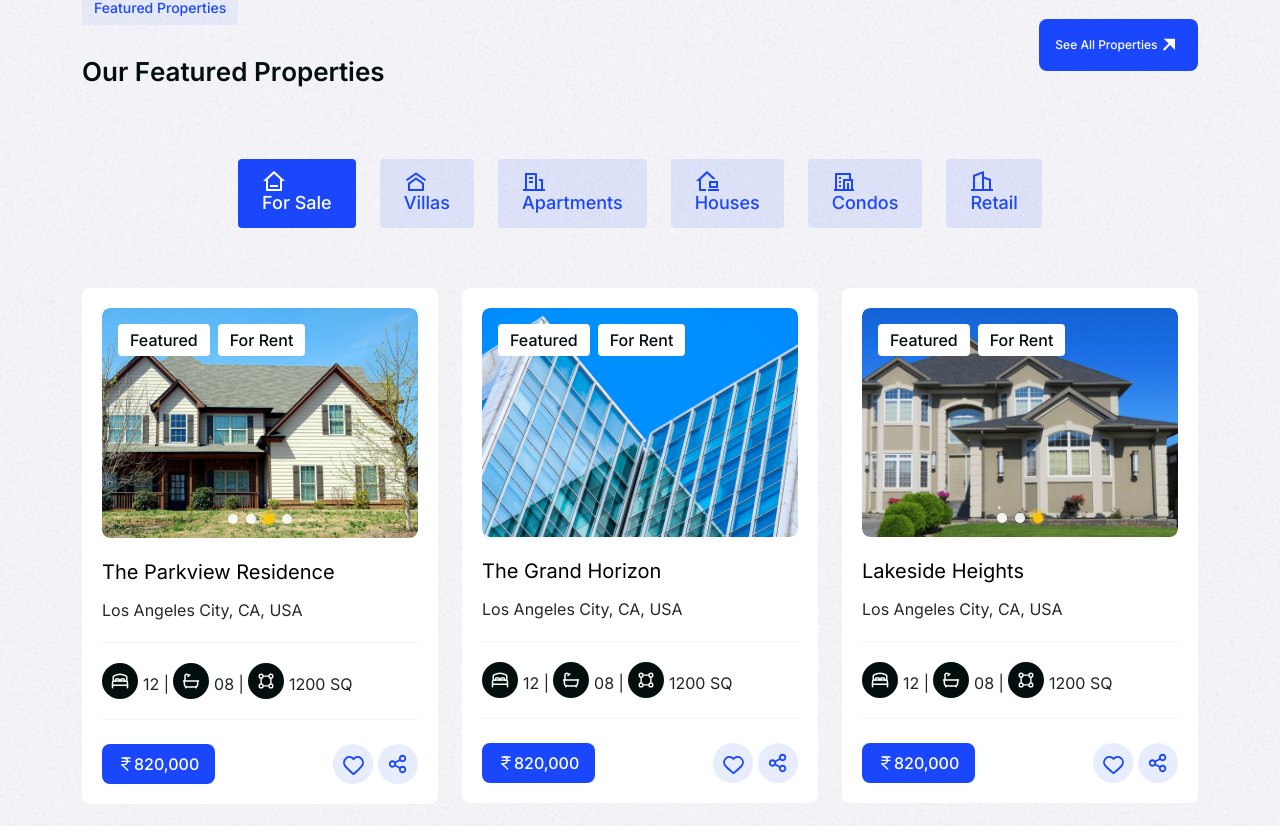
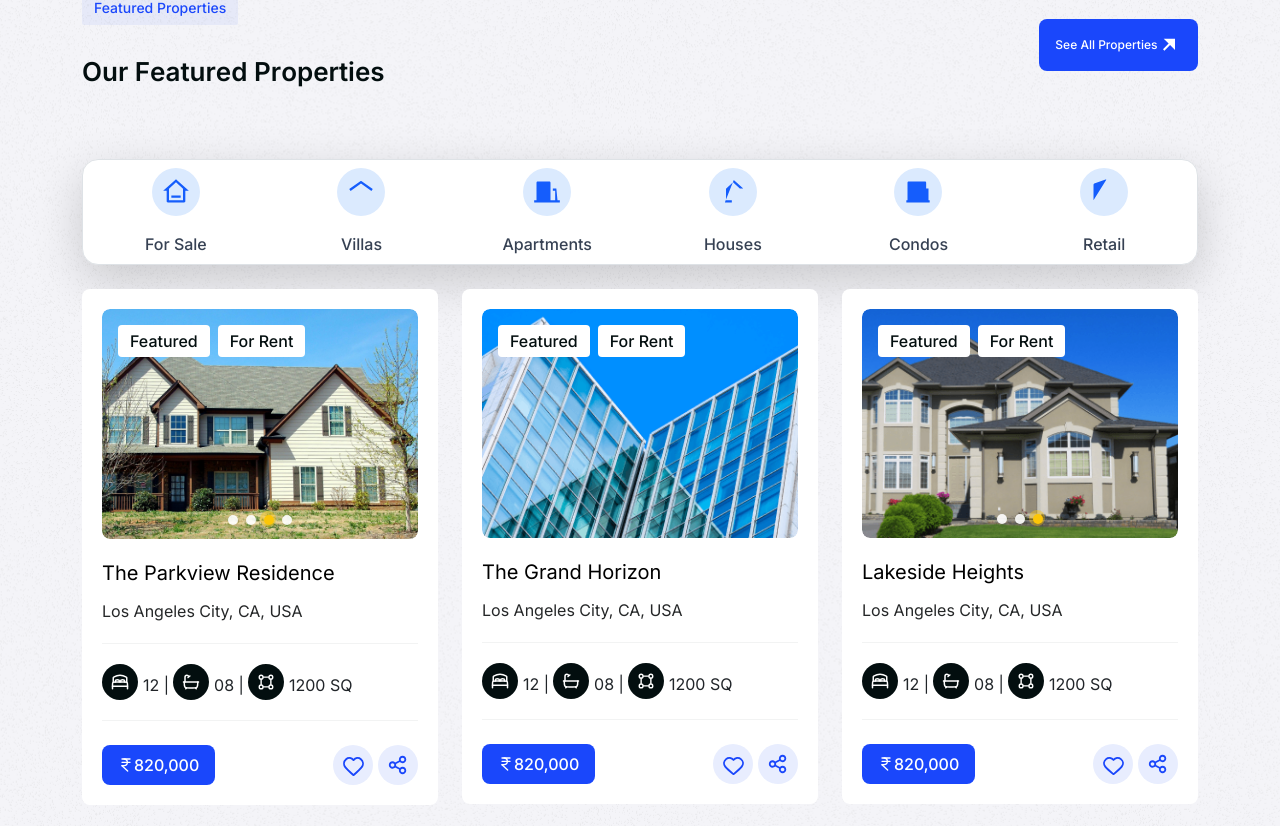
Before and after one commit to gurisingh07hsp/HouseBox, a Next.js app: page / in a window 1280 px wide. Shown: the part 1794-2620 px from the top of the page. Built offline with nearby package versions, Linux system fonts and the light colour scheme; no server answers.

Commit message:
Responsive home page

```diff
--- a/components/admin/BlogManagement.tsx
+++ b/components/admin/BlogManagement.tsx
@@ -75,7 +75,7 @@ const deleteBlog = async (id: string) => {
     />
     <div className="flex flex-col sm:flex-row sm:items-center sm:justify-between gap-4">
       <div>
-        <h1 className="text-2xl font-bold text-foreground">Blog Management</h1>
+        <h4 className="text-2xl font-bold text-foreground">Blog Management</h4>
         <p className="text-muted-foreground text-sm">Create and manage Blogs</p>
       </div>
       <button style={{borderRadius: '8px'}} onClick={()=> setIsOpen(true)} className="bg-[#cbcd30] text-black cursor-pointer flex items-center justify-center p-2 rounded-lg hover:bg-primary/90">
@@ -101,7 +101,7 @@ const deleteBlog = async (id: string) => {
               <div className="p-4 space-y-3">
                 <div className="flex items-start justify-between">
                   <div>
-                    <h3 className="font-semibold text-foreground text-sm">{pkg.title}</h3>
+                    <h5 className="font-semibold text-foreground text-sm">{pkg.title}</h5>
                     <p className="text-xs text-muted-foreground">{pkg.description}</p>
                   </div>
                   <div
--- a/components/admin/HouseManagement.tsx
+++ b/components/admin/HouseManagement.tsx
@@ -217,7 +217,7 @@ const HouseManagement = () => {
           <PropertyFormModal initialForm={propertyForm} mode={mode} open={open} setOpen={setOpen}/>
     <div className="flex flex-col sm:flex-row sm:items-center sm:justify-between gap-4">
       <div>
-        <h1 className="text-2xl font-bold text-foreground">Property Management</h1>
+        <h4 className="font-bold text-foreground">Property Management</h4>
         <p className="text-muted-foreground text-sm">Create and manage Properties</p>
       </div>
       <button onClick={()=> {setMode('add'); setOpen(true)}} style={{borderRadius: '5px'}} className="bg-[#cbcd30] cursor-pointer flex items-center justify-center p-2 hover:bg-primary/90">
@@ -234,7 +234,7 @@ const HouseManagement = () => {
                                 <div className="col-lg-12">
                                     <div className="space30" />
                                     <div className="dashboad-all-details-section">
-                                        <h3>New Listing</h3>
+                                        <h5>New Listing</h5>
                                         <div className="row">
                                             <div className="col-lg-4 col-md-6">
                                                 <div className="input-area">
--- a/components/sections/Properties3.tsx
+++ b/components/sections/Properties3.tsx
@@ -60,59 +60,145 @@ export default function Properties3() {
                         <div className="col-lg-12" data-aos="fade-up" data-aos-duration={1000}>
                             <div className="property-feature-slider">
                                 <div className="col-lg-12 m-auto">
-                                    <div className="tabs-btn-area space-margin60">
-                                        <ul className="nav nav-pills" id="pills-tab" role="tablist">
-                                            <li className="nav-item" role="presentation">
-                                                <button className="nav-link active" id="pills-home-tab" data-bs-toggle="pill" data-bs-target="#pills-home" type="button" role="tab" aria-controls="pills-home" aria-selected="true">
-                                                    <svg xmlns="http://www.w3.org/2000/svg" viewBox="0 0 24 24" fill="currentColor">
+                                    <div className="bg-white rounded-2xl shadow-lg border overflow-hidden">
+
+    <ul className="grid grid-cols-2 md:grid-cols-3 xl:grid-cols-6">
+
+      {/* Item */}
+      <li className="py-2">
+        <button
+          className="w-full flex flex-col items-center justify-center gap-3 px-4 py-6 hover:bg-blue-50 transition-all duration-300 group"
+        >
+          <div className="w-12 h-12 rounded-full bg-blue-100 flex items-center justify-center group-hover:scale-110 transition-transform">
+            <svg
+              className="w-7 h-7 text-blue-600"
+              xmlns="http://www.w3.org/2000/svg"
+              viewBox="0 0 24 24"
+              fill="currentColor"
+            >
               <path d="M19 21H5C4.44772 21 4 20.5523 4 20V11L1 11L11.3273 1.6115C11.7087 1.26475 12.2913 1.26475 12.6727 1.6115L23 11L20 11V20C20 20.5523 19.5523 21 19 21ZM6 19H18V9.15745L12 3.7029L6 9.15745V19ZM8 15H16V17H8V15Z"></path>
             </svg>
+          </div>
+
+          <span className="font-medium text-gray-700 group-hover:text-blue-600">
             For Sale
+          </span>
         </button>
       </li>
-                                            <li className="nav-item" role="presentation">
-                                                <button className="nav-link" id="pills-profile-tab" data-bs-toggle="pill" data-bs-target="#pills-profile" type="button" role="tab" aria-controls="pills-profile" aria-selected="false">
-                                                    <svg xmlns="http://www.w3.org/2000/svg" viewBox="0 0 24 24" fill="currentColor">
-                                                        <path d="M12.5812 2.68627C12.2335 2.43791 11.7664 2.43791 11.4187 2.68627L1.9187 9.47198L3.08118 11.0994L11.9999 4.7289L20.9187 11.0994L22.0812 9.47198L12.5812 2.68627ZM19.5812 12.6863L12.5812 7.68627C12.2335 7.43791 11.7664 7.43791 11.4187 7.68627L4.4187 12.6863C4.15591 12.874 3.99994 13.177 3.99994 13.5V20C3.99994 20.5523 4.44765 21 4.99994 21H18.9999C19.5522 21 19.9999 20.5523 19.9999 20V13.5C19.9999 13.177 19.844 12.874 19.5812 12.6863ZM5.99994 19V14.0146L11.9999 9.7289L17.9999 14.0146V19H5.99994Z"></path>
-                                                    </svg>
+
+      {/* Villas */}
+      <li className="py-2">
+        <button
+          className="w-full flex flex-col items-center justify-center gap-3 px-4 py-6 hover:bg-blue-50 transition-all duration-300 group"
+        >
+          <div className="w-12 h-12 rounded-full bg-blue-100 flex items-center justify-center group-hover:scale-110 transition-transform">
+            <svg
+              className="w-7 h-7 text-blue-600"
+              xmlns="http://www.w3.org/2000/svg"
+              viewBox="0 0 24 24"
+              fill="currentColor"
+            >
+              <path d="M12.5812 2.68627C12.2335 2.43791 11.7664 2.43791 11.4187 2.68627L1.9187 9.47198L3.08118 11.0994L11.9999 4.7289L20.9187 11.0994L22.0812 9.47198L12.5812 2.68627Z"></path>
+            </svg>
+          </div>
+
+          <span className="font-medium text-gray-700 group-hover:text-blue-600">
             Villas
+          </span>
         </button>
       </li>
-                                            <li className="nav-item" role="presentation">
-                                                <button className="nav-link" id="pills-contact-tab" data-bs-toggle="pill" data-bs-target="#pills-contact" type="button" role="tab" aria-controls="pills-contact" aria-selected="false">
-                                                    <svg xmlns="http://www.w3.org/2000/svg" viewBox="0 0 24 24" fill="currentColor">
-                                                        <path d="M21 19H23V21H1V19H3V4C3 3.44772 3.44772 3 4 3H14C14.5523 3 15 3.44772 15 4V19H19V11H17V9H20C20.5523 9 21 9.44772 21 10V19ZM5 5V19H13V5H5ZM7 11H11V13H7V11ZM7 7H11V9H7V7Z"></path>
-                                                    </svg>
+
+      {/* Apartments */}
+      <li className="py-2">
+        <button
+          className="w-full flex flex-col items-center justify-center gap-3 px-4 py-6 hover:bg-blue-50 transition-all duration-300 group"
+        >
+          <div className="w-12 h-12 rounded-full bg-blue-100 flex items-center justify-center group-hover:scale-110 transition-transform">
+            <svg
+              className="w-7 h-7 text-blue-600"
+              xmlns="http://www.w3.org/2000/svg"
+              viewBox="0 0 24 24"
+              fill="currentColor"
+            >
+              <path d="M21 19H23V21H1V19H3V4C3 3.44772 3.44772 3 4 3H14C14.5523 3 15 3.44772 15 4V19H19V11H17V9H20Z"></path>
+            </svg>
+          </div>
+
+          <span className="font-medium text-gray-700 group-hover:text-blue-600">
             Apartments
+          </span>
         </button>
       </li>
-                                            <li className="nav-item" role="presentation">
-                                                <button className="nav-link" id="pills-contact1-tab" data-bs-toggle="pill" data-bs-target="#pills-contact1" type="button" role="tab" aria-controls="pills-contact1" aria-selected="false">
-                                                    <svg xmlns="http://www.w3.org/2000/svg" viewBox="0 0 24 24" fill="currentColor">
-                                                        <path d="M12.6727 1.61162 20.7999 9H17.8267L12 3.70302 6 9.15757V19.0001H11V21.0001H5C4.44772 21.0001 4 20.5524 4 20.0001V11.0001L1 11.0001 11.3273 1.61162C11.7087 1.26488 12.2913 1.26488 12.6727 1.61162ZM14 11H23V18H14V11ZM16 13V16H21V13H16ZM24 21H13V19H24V21Z"></path>
-                                                    </svg>
+
+      {/* Houses */}
+      <li className="py-2">
+        <button
+          className="w-full flex flex-col items-center justify-center gap-3 px-4 py-6 hover:bg-blue-50 transition-all duration-300 group"
+        >
+          <div className="w-12 h-12 rounded-full bg-blue-100 flex items-center justify-center group-hover:scale-110 transition-transform">
+            <svg
+              className="w-7 h-7 text-blue-600"
+              xmlns="http://www.w3.org/2000/svg"
+              viewBox="0 0 24 24"
+              fill="currentColor"
+            >
+              <path d="M12.6727 1.61162 20.7999 9H17.8267L12 3.70302 6 9.15757V19.0001H11V21.0001H5Z"></path>
+            </svg>
+          </div>
+
+          <span className="font-medium text-gray-700 group-hover:text-blue-600">
             Houses
+          </span>
         </button>
       </li>
-                                            <li className="nav-item" role="presentation">
-                                                <button className="nav-link" id="pills-contact2-tab" data-bs-toggle="pill" data-bs-target="#pills-contact2" type="button" role="tab" aria-controls="pills-contact2" aria-selected="false">
-                                                    <svg xmlns="http://www.w3.org/2000/svg" viewBox="0 0 24 24" fill="currentColor">
-                                                        <path d="M22 21H2V19H3V4C3 3.44772 3.44772 3 4 3H18C18.5523 3 19 3.44772 19 4V9H21V19H22V21ZM17 19H19V11H13V19H15V13H17V19ZM17 9V5H5V19H11V9H17ZM7 11H9V13H7V11ZM7 15H9V17H7V15ZM7 7H9V9H7V7Z"></path>
-                                                    </svg>
+
+      {/* Condos */}
+      <li className="py-2">
+        <button
+          className="w-full flex flex-col items-center justify-center gap-3 px-4 py-6 hover:bg-blue-50 transition-all duration-300 group"
+        >
+          <div className="w-12 h-12 rounded-full bg-blue-100 flex items-center justify-center group-hover:scale-110 transition-transform">
+            <svg
+              className="w-7 h-7 text-blue-600"
+              xmlns="http://www.w3.org/2000/svg"
+              viewBox="0 0 24 24"
+              fill="currentColor"
+            >
+              <path d="M22 21H2V19H3V4C3 3.44772 3.44772 3 4 3H18C18.5523 3 19 3.44772 19 4V9H21V19H22V21Z"></path>
+            </svg>
+          </div>
+
+          <span className="font-medium text-gray-700 group-hover:text-blue-600">
             Condos
+          </span>
         </button>
       </li>
-                                            <li className="nav-item" role="presentation">
-                                                <button className="nav-link" id="pills-contact3-tab" data-bs-toggle="pill" data-bs-target="#pills-contact3" type="button" role="tab" aria-controls="pills-contact3" aria-selected="false">
-                                                    <svg xmlns="http://www.w3.org/2000/svg" viewBox="0 0 24 24" fill="currentColor">
-                                                        <path d="M3 19V5.70046C3 5.27995 3.26307 4.90437 3.65826 4.76067L13.3291 1.24398C13.5886 1.14961 13.8755 1.28349 13.9699 1.54301C13.9898 1.59778 14 1.65561 14 1.71388V6.6667L20.3162 8.77211C20.7246 8.90822 21 9.29036 21 9.72079V19H23V21H1V19H3ZM5 19H12V3.85543L5 6.40089V19ZM19 19V10.4416L14 8.77488V19H19Z"></path>
-                                                    </svg>
+
+      {/* Retail */}
+      <li className="py-2">
+        <button
+          className="w-full flex flex-col items-center justify-center gap-3 px-4 py-6 hover:bg-blue-50 transition-all duration-300 group"
+        >
+          <div className="w-12 h-12 rounded-full bg-blue-100 flex items-center justify-center group-hover:scale-110 transition-transform">
+            <svg
+              className="w-7 h-7 text-blue-600"
+              xmlns="http://www.w3.org/2000/svg"
+              viewBox="0 0 24 24"
+              fill="currentColor"
+            >
+              <path d="M3 19V5.70046C3 5.27995 3.26307 4.90437 3.65826 4.76067L13.3291 1.24398C13.5886 1.14961 13.8755 1.28349 13.9699 1.54301Z"></path>
+            </svg>
+          </div>
+
+          <span className="font-medium text-gray-700 group-hover:text-blue-600">
             Retail
+          </span>
         </button>
       </li>
-                                        </ul>
-                                    </div>
-                                    <div className="tab-content" id="pills-tabContent">
+
+    </ul>
+  </div>
+                                    <div className="tab-content mt-4" id="pills-tabContent">
                                         <div className="tab-pane fade show active" id="pills-home" role="tabpanel" aria-labelledby="pills-home-tab" tabIndex={0}>
                                             <div className="row">
                                                 <div className="col-lg-4 col-md-6">
```
Also changed, not shown: app/admin/page.tsx (+8 -16 lines), components/layout/MobileMenu.tsx (+35 -82 lines), styles/main.css. Lines whose indentation alone changed are shown as unchanged.
